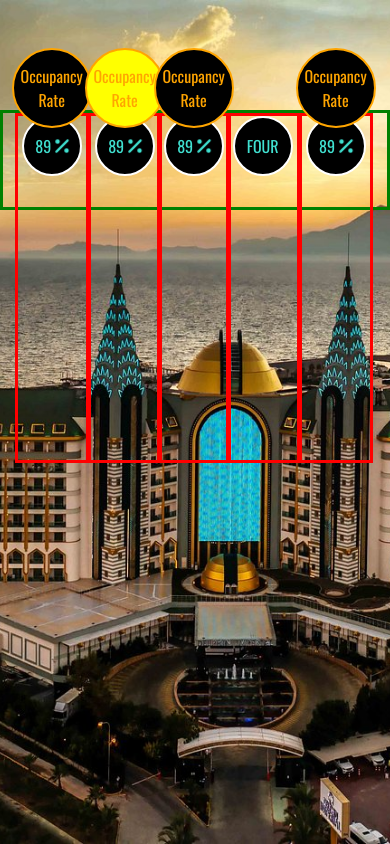
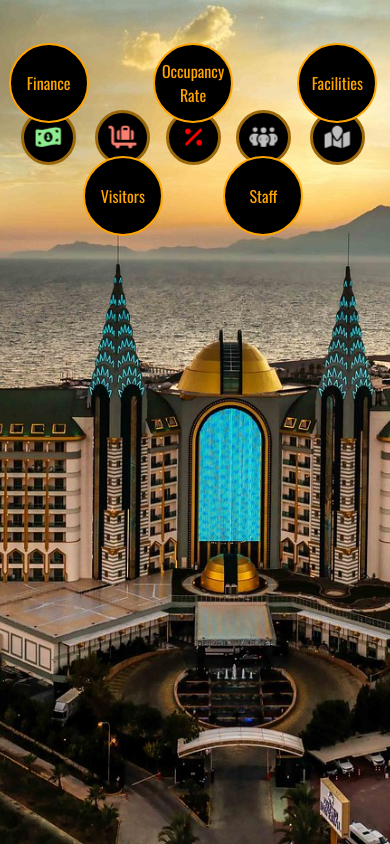
Before and after one commit to codeyourwaytofreedom/dashboard, a React (Create React App) app: page / in a window 390 px wide. Built offline with nearby package versions, Linux system fonts and the light colour scheme; a web font is replaced by a local one.

Commit message:
Top menu done. All bubbles and pop-up bubbles made responsive. Responsive design tested with all devices. Perfectly smooth.
Next step: modal for details after bubble click.

Keep going.

Remember why you started.

```diff
--- a/src/App.css
+++ b/src/App.css
@@ -30,18 +30,16 @@ html, body {
 .bubbles {
   display: grid;
   grid-template-columns: 25fr 15fr 20fr 15fr 25fr;
-  border: 3px solid orange;
   position: relative;
 }
 
 .one, .two, .three, .four, .five {
-  border: 3px solid red;
   height: 350px;
   display: grid;
 }
 
 .one_kernel, .five_kernel {
-  border: 3px solid orange;
+  border: 3px solid rgb(155, 105, 12);
   background-color: black;
   border-radius: 50%;
   aspect-ratio: 1/1;
@@ -57,7 +55,7 @@ html, body {
 }
 
 .three_kernel {
-  border: 3px solid orange;
+  border: 3px solid rgb(155, 105, 12);
   background-color: black;
   border-radius: 50%;
   aspect-ratio: 1/1;
@@ -74,7 +72,7 @@ html, body {
 }
 
 .two_kernel, .four_kernel {
-  border: 3px solid orange;
+  border: 3px solid rgb(155, 105, 12);
   background-color: black;
   border-radius: 50%;
   aspect-ratio: 1/1;
@@ -92,7 +90,6 @@ html, body {
 @media (max-width: 991.98px) {
   .bubbles {
     grid-template-columns: repeat(5, 1fr);
-    border: 3px solid blue;
     top: 3vh;
   }
   .bubbles .one_kernel, .bubbles .five_kernel {
@@ -112,9 +109,6 @@ html, body {
   }
 }
 @media (max-width: 767.98px) {
-  .bubbles {
-    border: 3px solid red;
-  }
   .bubbles .one_kernel, .bubbles .five_kernel {
     width: 120px;
   }
@@ -130,7 +124,6 @@ html, body {
   .bubbles {
     top: 13vh;
     height: 100px;
-    border: 3px solid green;
   }
   .bubbles .one, .bubbles .two, .bubbles .three, .bubbles .four, .bubbles .five {
     width: 19vw;
@@ -153,20 +146,17 @@ html, body {
     right: 2vw;
   }
   .bubbles .one_kernel, .bubbles .five_kernel {
-    width: 60px;
-    border: 2px solid white;
+    width: 55px;
     top: 0;
     position: relative;
   }
   .bubbles .three_kernel {
-    width: 60px;
-    border: 2px solid white;
+    width: 55px;
     top: 0;
     position: relative;
   }
   .bubbles .two_kernel, .bubbles .four_kernel {
-    width: 60px;
-    border: 2px solid white;
+    width: 55px;
     top: 0;
     position: relative;
   }
--- a/src/App.scss
+++ b/src/App.scss
@@ -29,7 +29,7 @@ html, body {
 }
 
 @mixin bubble_kernel_basics {
-    border: 3px solid orange;
+    border: 3px solid rgb(155, 105, 12);
     background-color: black;
     border-radius: 50%;
     aspect-ratio: 1/1;
@@ -51,13 +51,13 @@ html, body {
 .bubbles{
     display: grid;
     grid-template-columns: 25fr 15fr 20fr 15fr 25fr;
-    border: 3px solid orange;
+    //border: 3px solid rgb(114, 76, 4);
     position: relative;
 }
 
 
 .one, .two, .three, .four, .five{
-    border:3px solid red;
+    //border:3px solid red;
     height: 350px;
     display: grid;
 }
@@ -86,7 +86,7 @@ html, body {
 @media (max-width: 991.98px) {
     .bubbles{
         grid-template-columns: repeat(5,1fr);
-        border: 3px solid blue;
+        //border: 3px solid blue;
         top:3vh;
         .one_kernel, .five_kernel{
             width: 145px;
@@ -109,7 +109,7 @@ html, body {
  // Small devices (landscape phones, less than 768px)
 @media (max-width: 767.98px) {
     .bubbles{
-        border: 3px solid red;
+        //border: 3px solid red;
         .one_kernel, .five_kernel{
             width: 120px;
         }
@@ -128,7 +128,7 @@ html, body {
     .bubbles{
         top:13vh;
         height: 100px;
-        border: 3px solid green;
+        //border: 3px solid green;
         .one, .two, .three, .four, .five{
             width: 19vw;
             aspect-ratio: 1/1;
@@ -150,20 +150,17 @@ html, body {
             right: 2vw;
         }
         .one_kernel, .five_kernel{
-            width: 60px;
-            border: 2px solid white;
+            width: 55px;
             top:0;
             position: relative;
         }
         .three_kernel{
-            width: 60px;
-            border: 2px solid white;
+            width: 55px;
             top:0;
             position: relative;
         }
         .two_kernel, .four_kernel{
-            width: 60px;
-            border: 2px solid white;
+            width: 55px;
             top:0;
             position: relative;
         }
--- a/src/components/panel/bubble/bubble.css
+++ b/src/components/panel/bubble/bubble.css
@@ -1,5 +1,4 @@
 .Bubble_comp {
-  border: 2px solid pink;
   display: grid;
   justify-content: center;
   justify-items: center;
@@ -18,6 +17,9 @@
   top: 10px;
 }
 @media (max-width: 991.98px) {
+  .Bubble_comp {
+    width: 145px;
+  }
   .Bubble_comp span {
     font-size: 21px;
   }
@@ -55,7 +57,17 @@
     font-size: 16px;
   }
   .Bubble_comp #down {
-    background-color: yellow;
+    position: absolute;
+    width: 80px;
+    aspect-ratio: 1/1;
+    top: 43px;
+    display: grid;
+    justify-content: center;
+    align-content: center;
+    background-color: black;
+    border: 2px solid orange;
+    border-radius: 50%;
+    font-size: 16px;
   }
   .Bubble_comp .turq {
     display: flex;
--- a/src/components/panel/bubble/bubble.js
+++ b/src/components/panel/bubble/bubble.js
@@ -1,11 +1,9 @@
 import "./bubble.css";
-import { FontAwesomeIcon } from '@fortawesome/react-fontawesome';
-import { faPercent } from '@fortawesome/free-solid-svg-icons';
+
 
 
 const Bubble = ({title, title_detail, bubble_up}) => {
-     title = <span className="orange" id={bubble_up === true ? "up" : "down"}>Occupancy Rate </span>;
-     title_detail = <span className="turq">89 <FontAwesomeIcon icon={faPercent} beatFade/> </span>;
+
     return (
         <div className="Bubble_comp">
             {title}
--- a/src/components/panel/bubble/bubble.scss
+++ b/src/components/panel/bubble/bubble.scss
@@ -1,5 +1,5 @@
 .Bubble_comp{
-    border:2px solid pink;
+    //border:2px solid pink;
     display: grid;
     justify-content: center;
     justify-items: center;
@@ -27,16 +27,10 @@
 // Medium devices (tablets, less than 992px)
 @media (max-width: 991.98px) {
     .Bubble_comp{
+        width: 145px;
         span{
             font-size: 21px;
         }
-        .orange{
-
-        }
-        .turq{
-
-        }
-
     }
 
 
@@ -77,7 +71,17 @@
             font-size: 16px;
         }
         #down{
-            background-color: yellow;
+            position: absolute;
+            width: 80px;
+            aspect-ratio: 1/1;
+            top:43px;
+            display: grid;
+            justify-content: center;
+            align-content: center;
+            background-color: black;
+            border: 2px solid orange;
+            border-radius: 50%;
+            font-size: 16px;
         }
         .turq{
             display: flex;
--- a/src/components/panel/panel.js
+++ b/src/components/panel/panel.js
@@ -1,6 +1,7 @@
 import Finance from "../finance/finance";
 import Bubble from "./bubble/bubble";
-
+import { FontAwesomeIcon } from '@fortawesome/react-fontawesome';
+import { faLuggageCart, faMap, faMapMarked, faMoneyBill1Wave, faPeopleGroup, faPercent } from '@fortawesome/free-solid-svg-icons';
 
 const Panel = () => {
     const image_horizontal = require("./hotel.jpeg")
@@ -11,27 +12,42 @@ const Panel = () => {
             <div className="bubbles">
                 <div className="one">
                     <div className="one_kernel">
-                        <Finance/>
+                        <Bubble
+                            title = {<span className="orange" id="up">Finance </span>}
+                            title_detail = {<span className="turq"><FontAwesomeIcon icon={faMoneyBill1Wave} size={"lg"} color={"lightgreen"} beatFade/> </span>}
+                        />
                    </div>
                 </div>
                 <div className="two">
                     <div className="two_kernel">
-                        <Bubble bubble_up={false}/>
+                        <Bubble
+                            title = {<span className="orange" id="down">Visitors </span>}
+                            title_detail = {<span className="turq"><FontAwesomeIcon icon={faLuggageCart} size={"lg"} color={"salmon"} beatFade/> </span>}
+                        />
                     </div>
                 </div>
                 <div className="three">
                     <div className="three_kernel">
-                        <Bubble bubble_up={true}/>
+                        <Bubble
+                            title = {<span className="orange" id="up">Occupancy Rate </span>}
+                            title_detail = {<span className="turq"><FontAwesomeIcon icon={faPercent}  size={"lg"} color={"red"} beatFade/> </span>}
+                        />
                    </div>
                 </div>
                 <div className="four">
                     <div className="four_kernel">
-                        FOUR
+                        <Bubble
+                            title = {<span className="orange" id="down">Staff</span>}
+                            title_detail = {<span className="turq"><FontAwesomeIcon icon={faPeopleGroup} size={"lg"} color={"silver"} beatFade/> </span>}
+                        />
                     </div>
                 </div>
                 <div className="five">
                     <div className="five_kernel">
-                        <Bubble bubble_up={true}/>
+                        <Bubble
+                            title = {<span className="orange" id="up">Facilities</span>}
+                            title_detail = {<span className="turq"><FontAwesomeIcon icon={faMapMarked} size={"lg"} color={"silver"} beatFade/> </span>}
+                        />
                     </div>
                 </div>
             </div>
```
Also changed, not shown: 2 other files (tests, documents, lock files or other folders).
